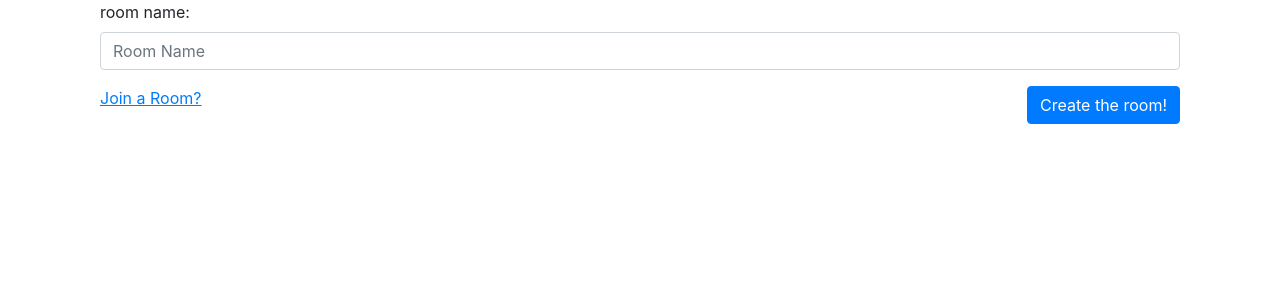
After one commit to cmpt375-2021fall/client-project-crayon_project, a Django app: template crayonApp/templates/crayonApp/room_create.html in a window 1280 px wide. The commit adds this page. Shown: the top 300 px of the page. Run offline with Django 3.2, Linux system fonts and the light colour scheme; the template is opened without the code that fills it: values that come from a table or form of the project are taken from there, others are empty; some libraries are stand-ins or nearby versions.

Commit message:
add room_create and room_enter

```diff
--- a/crayonApp/admin.py
+++ b/crayonApp/admin.py
@@ -1,9 +1,10 @@
 from django.contrib import admin
 
-from .models import QuizType, Quiz, QuizSubtype, User, File
+from .models import QuizType, Quiz, QuizSubtype, User, File, Room
 
 admin.site.register(QuizType)
 admin.site.register(Quiz)
 admin.site.register(QuizSubtype)
 admin.site.register(User)
 admin.site.register(File)
+admin.site.register(Room)
--- a/crayonApp/forms.py
+++ b/crayonApp/forms.py
@@ -13,8 +13,11 @@ class RegisterForm(forms.Form):
     email = forms.EmailField(label="Email Address", widget=forms.EmailInput(attrs={'class': 'form-control'}))
    # captcha = CaptchaField(label='Verification code')
 
-class RoomForm(forms.Form):
-    room_id = forms.CharField(label="room_id", max_length=256, widget=forms.TextInput(attrs={'class': 'form-control','placeholder': "Room ID"}))
+class CreateForm(forms.Form):
+    name = forms.CharField(label="room name", max_length=256, widget=forms.TextInput(attrs={'class': 'form-control','placeholder': "Room Name"}))
+
+class EnterForm(forms.Form):
+    room_id = forms.CharField(label="room id", max_length=256, widget=forms.TextInput(attrs={'class': 'form-control','placeholder': "Room ID"}))
 
 # Model form
 class FileUploadModelForm(forms.ModelForm):
--- a/crayonApp/models.py
+++ b/crayonApp/models.py
@@ -15,7 +15,7 @@ class QuizType(models.Model):
     name =  models.CharField(max_length=50, null=False)
 
 class QuizSubtype(models.Model):
-    name = models.CharField(max_length=50, null=False)
+    name = models.CharField(max_length=256, null=False)
     description = models.CharField(max_length=500, null=False)
     type =  models.ForeignKey(QuizType, on_delete=models.CASCADE)
 
@@ -28,7 +28,8 @@ class Response(models.Model):
     votes = models.IntegerField(default=0)
 
 class Room(models.Model):
-    room_id = models.UUIDField(primary_key=True, unique=True, default=uuid.uuid4, editable=False)
+    room_id = models.CharField(primary_key=True, unique=True, max_length=256, default=uuid.uuid4().hex[:8], editable=False)
+    name = models.CharField(max_length=256, null=False, default = " " )
     c_time = models.DateTimeField(auto_now_add=True)
 
 def user_directory_path(instance, filename):
--- a/crayonApp/templates/crayonApp/index.html
+++ b/crayonApp/templates/crayonApp/index.html
@@ -8,6 +8,8 @@
 <h1>{{ request.session.user_name }}! Welcome Back!</h1>
 <p>
     <a href="/logout/">Log out</a>
+    <a href="/room_create/">Create a room</a>
+    <a href="/room_enter/">Enter a room</a>
 </p>
 </body>
 </html>
--- /dev/null
+++ b/crayonApp/templates/crayonApp/room_create.html
@@ -0,0 +1,42 @@
+{% load static %}
+<!doctype html>
+<html lang="en">
+  <head>
+    <!-- Required meta tags -->
+    <meta charset="utf-8">
+    <meta name="viewport" content="width=device-width, initial-scale=1, shrink-to-fit=no">
+    <!-- Bootstrap CSS -->
+    <link href="https://cdn.bootcss.com/twitter-bootstrap/4.3.1/css/bootstrap.min.css" rel="stylesheet">
+     <link href="{% static 'crayonApp/css/room_create.css' %}" rel="stylesheet"/>
+    <title>Create a Room</title>
+  </head>
+  <body>
+  <div class="container">
+            <div class="col">
+                <form class="form-create" action="" method="post">
+
+                    {% if create_form.captcha.errors %}
+                        <div class="alert alert-warning">{{ create_form.captcha.errors }}</div>
+                    {% elif message %}
+                        <div class="alert alert-warning">{{ message }}</div>
+                    {% endif %}
+
+                  {% csrf_token %}
+
+                  <div class="form-group">
+                      {{ create_form.name.label_tag }}
+                      {{ create_form.name}}
+                  </div>
+                  <div>
+                      <a href="../room_enter"  ><ins>Join a Room? </ins></a>
+                      <button type="submit" class="btn btn-primary float-right">Create the room!</button>
+                  </div>
+                </form>
+            </div>
+    </div> <!-- /container -->
+    <script src="https://cdn.bootcss.com/jquery/3.3.1/jquery.js"></script>
+    <script src="https://cdn.bootcss.com/popper.js/1.15.0/umd/popper.js"></script>
+    <script src="https://cdn.bootcss.com/twitter-bootstrap/4.3.1/js/bootstrap.min.js"></script>
+
+  </body>
+</html>
--- a/mainproject/urls.py
+++ b/mainproject/urls.py
@@ -29,6 +29,8 @@ urlpatterns = [
     path('login/', views.login, name='login'),
     path('register/', views.register, name = 'register'),
     path('logout/', views.logout, name = 'logout'),
+    path('room_create/', views.room_create, name = 'room_create'),
+    path('room_enter/', views.room_enter, name = 'room_enter'),
      # Upload Files Using Model Form
     re_path(r'^upload/$', views.model_form_upload, name='model_form_upload'),
     # View File List
```
Also changed, not shown: crayonApp/templates/crayonApp/room_enter.html (added, +37 -0 lines), crayonApp/views.py (+45 -18 lines), crayonApp/migrations/0009_alter_room_room_id.py (added), crayonApp/migrations/0010_auto_20211120_1429.py (added), db.sqlite3.
